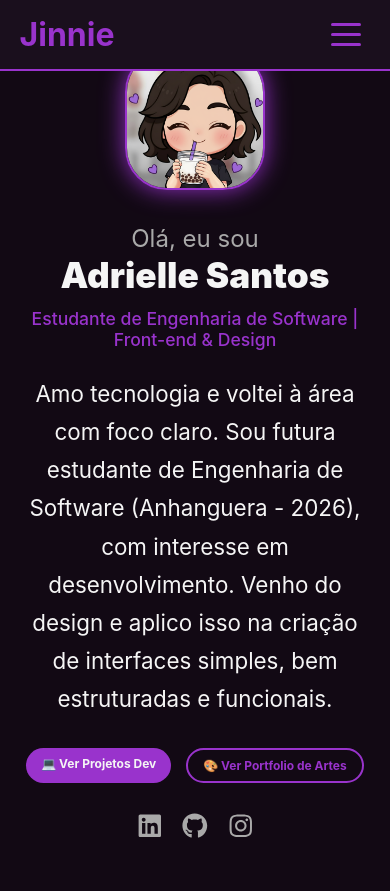
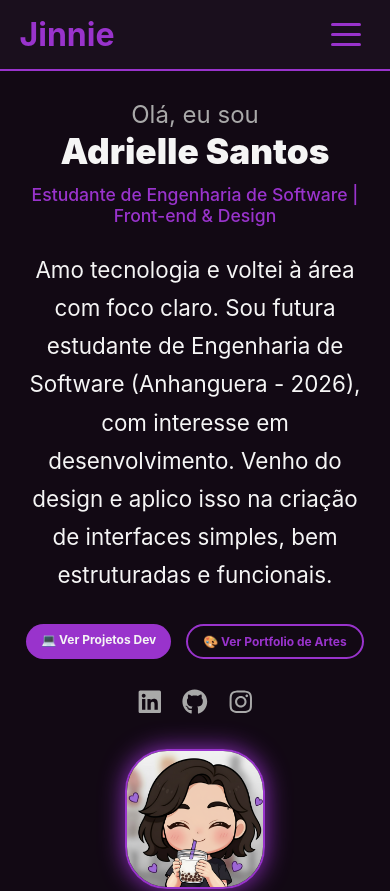
Before and after one commit to AdrielleJcds/Portfolio, a React (Vite) app: page / in a window 390 px wide. Shown: the top 891 px of the page. Built offline with nearby package versions, Linux system fonts and the light colour scheme.

Commit message:
fix: Inverte ordem do Home no mobile (texto acima da foto)

```diff
--- a/src/style/Home.css
+++ b/src/style/Home.css
@@ -196,6 +196,22 @@
         font-size: 2.5rem;
     }
 }
+/* Transição para layout de tablet/celular (Abaixo de 1024px) */
+@media (max-width: 1024px) {
+    .home-container {
+        padding: 100px 5%;
+        min-height: auto;
+    }
+    .home-content {
+        flex-direction: column-reverse; /* <--- ESSA É A CORREÇÃO FINAL */
+        text-align: center;
+        gap: 30px;
+    }
+    .home-text {
+        text-align: center;
+    }
+    /* ... (O restante dos estilos, como .perfil-img, permanecem abaixo) ... */
+}
 
 /* Celulares pequenos (Abaixo de 550px) */
 @media (max-width: 550px) {
```
